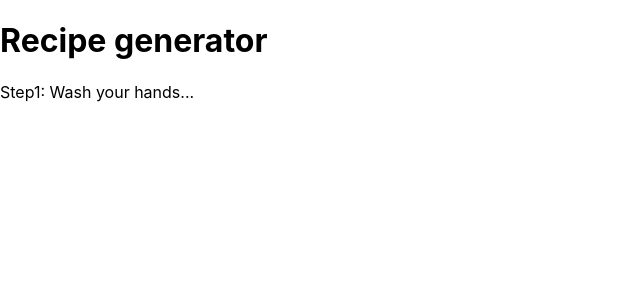
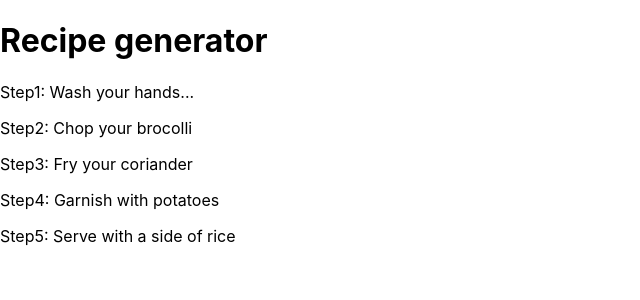
Before and after one commit to josh-cook/recipe-generator, a React (Create React App) app: page / in a window 1280 px wide. Shown: the top 300 px of the page, without its empty margins (0-640 px from the left). Built offline with nearby package versions, Linux system fonts and the light colour scheme.

Commit message:
Generates random recipe from list of ingredients

```diff
--- a/src/App.js
+++ b/src/App.js
@@ -21,7 +21,10 @@ class App extends PureComponent {
     return (
       <div>
         <h1>Recipe generator</h1>
-        <Recipe />
+        <Recipe
+          ingredients={this.state.ingredients}
+          baseIngredients={this.state.baseIngredients}
+        />
       </div>
     );
   };
--- a/src/Components/Recipe.jsx
+++ b/src/Components/Recipe.jsx
@@ -1,11 +1,36 @@
 import React, { Component } from "react";
 
 class Recipe extends Component {
-  state = {};
+  state = {
+    // ingredients: [...this.props.ingredients]
+  };
 
   render() {
-    return <p>Step1: Wash your hands...</p>;
+    return this.generateRandomRecipe();
   }
+
+  generateRandomRecipe = () => {
+    const recipeIngredients = [...this.props.ingredients];
+    return (
+      <div>
+        <p>Step1: Wash your hands...</p>
+        <p>Step2: Chop your {this.getRandomIngredient(recipeIngredients)}</p>
+        <p>Step3: Fry your {this.getRandomIngredient(recipeIngredients)} </p>
+        <p>Step4: Garnish with {this.getRandomIngredient(recipeIngredients)}</p>
+        <p>
+          Step5: Serve with a side of{" "}
+          {this.getRandomIngredient(recipeIngredients)}
+        </p>
+      </div>
+    );
+  };
+
+  getRandomIngredient = recipeIngredients => {
+    const ingredientInd = Math.floor(Math.random() * recipeIngredients.length);
+    const ingredientToReturn = recipeIngredients[ingredientInd];
+    recipeIngredients.splice(ingredientInd, 1);
+    return ingredientToReturn;
+  };
 }
 
 export default Recipe;
```
